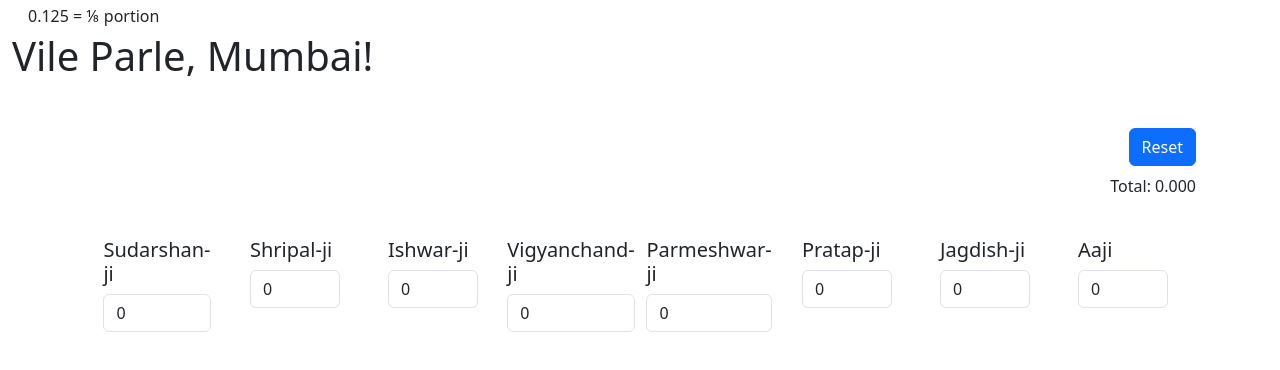
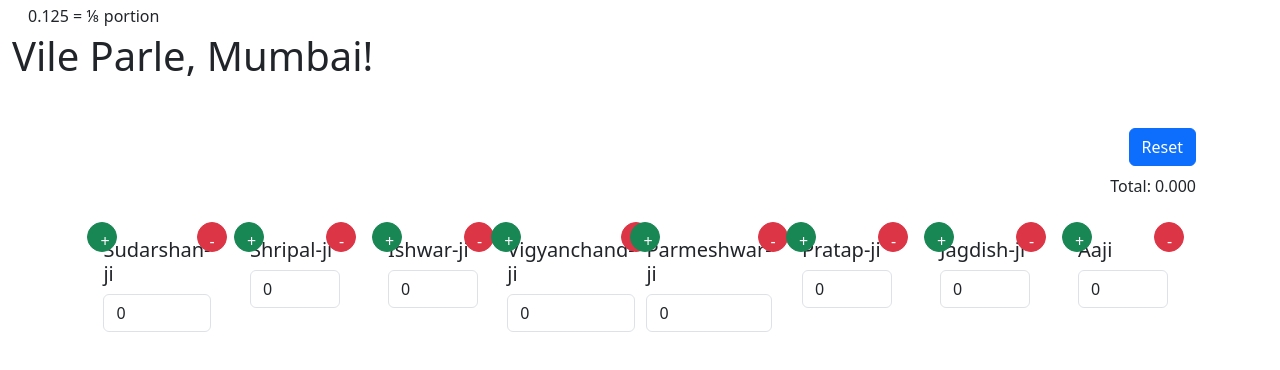
Before and after one commit to zarir-engineer/partition-tree-app, a Next.js app: page / in a window 1280 px wide. Shown: the top 370 px of the page. Built offline with nearby package versions, Linux system fonts and the light colour scheme.

Commit message:
Update CloudSpinnerGrid.tsx

```diff
--- a/components/CloudSpinnerGrid.tsx
+++ b/components/CloudSpinnerGrid.tsx
@@ -2,26 +2,26 @@
 import { useState } from "react";
 import CloudSpinner from "./CloudSpinner";
 
-const names = [
+const initialNames = [
   "Sudarshan-ji", "Shripal-ji", "Ishwar-ji", "Vigyanchand-ji",
   "Parmeshwar-ji", "Pratap-ji", "Jagdish-ji", "Aaji"
 ];
 
 const CloudSpinnerGrid = () => {
-  const [values, setValues] = useState<number[]>(Array(names.length).fill(0)); // ✅ Define values state
+  const [names, setNames] = useState(initialNames);
+  const [values, setValues] = useState<number[]>(Array(names.length).fill(0));
   const [editedIndexes, setEditedIndexes] = useState<boolean[]>(Array(names.length).fill(false));
   const [warning, setWarning] = useState(false);
 
   const handleValueChange = (index: number, newValue: number) => {
     const updatedValues = [...values];
     updatedValues[index] = newValue;
-
     const total = updatedValues.reduce((sum, val) => sum + val, 0);
 
     if (total > 1) {
       setWarning(true);
-      setTimeout(() => setWarning(false), 2000); // Message disappears after 2 sec
-      return; // Prevent updating state
+      setTimeout(() => setWarning(false), 2000);
+      return;
     }
 
     const updatedEditedIndexes = [...editedIndexes];
@@ -37,6 +37,25 @@ const CloudSpinnerGrid = () => {
     setWarning(false);
   };
 
+  const handleAddSpinner = (index: number) => {
+    const newNames = [...names];
+    newNames.splice(index + 1, 0, `New-${names.length + 1}`);
+    setNames(newNames);
+    setValues([...values.slice(0, index + 1), 0, ...values.slice(index + 1)]);
+    setEditedIndexes([...editedIndexes.slice(0, index + 1), false, ...editedIndexes.slice(index + 1)]);
+  };
+
+  const handleRemoveSpinner = (index: number) => {
+    if (names.length > 1) {
+      const newNames = names.filter((_, i) => i !== index);
+      const newValues = values.filter((_, i) => i !== index);
+      const newEditedIndexes = editedIndexes.filter((_, i) => i !== index);
+      setNames(newNames);
+      setValues(newValues);
+      setEditedIndexes(newEditedIndexes);
+    }
+  };
+
   const total = values.reduce((sum, value) => sum + value, 0).toFixed(3);
 
   return (
@@ -49,12 +68,7 @@ const CloudSpinnerGrid = () => {
 
       <div className="p-4">
         <div className="d-flex justify-content-end mb-2">
-          <button
-            className="btn btn-primary"
-            onClick={handleReset}
-          >
-            Reset
-          </button>
+          <button className="btn btn-primary" onClick={handleReset}>Reset</button>
         </div>
         <div className="d-flex justify-content-end mb-4">
           <span className="text-lg font-bold">Total: {total}</span>
@@ -62,7 +76,14 @@ const CloudSpinnerGrid = () => {
         <div className="container-fluid">
           <div className="d-grid gap-3" style={{ gridTemplateColumns: "repeat(auto-fit, minmax(100px, 1fr))", justifyItems: "center" }}>
             {names.map((name, index) => (
-                <div key={index} className="spinner-container d-flex flex-column align-items-center">
+              <div key={index} className="position-relative spinner-container d-flex flex-column align-items-center">
+                {/* Plus Button */}
+                <button
+                  className="btn btn-success position-absolute top-0 start-0 rounded-circle"
+                  style={{ width: "30px", height: "30px" }}
+                  onClick={() => handleAddSpinner(index)}
+                >+</button>
+
                 <CloudSpinner
                   name={name}
                   value={values[index]}
@@ -70,6 +91,13 @@ const CloudSpinnerGrid = () => {
                   edited={editedIndexes[index]}
                   total={parseFloat(total)}
                 />
+
+                {/* Minus Button */}
+                <button
+                  className="btn btn-danger position-absolute top-0 end-0 rounded-circle"
+                  style={{ width: "30px", height: "30px" }}
+                  onClick={() => handleRemoveSpinner(index)}
+                >-</button>
               </div>
             ))}
           </div>
```
Lines whose indentation alone changed are shown as unchanged.
